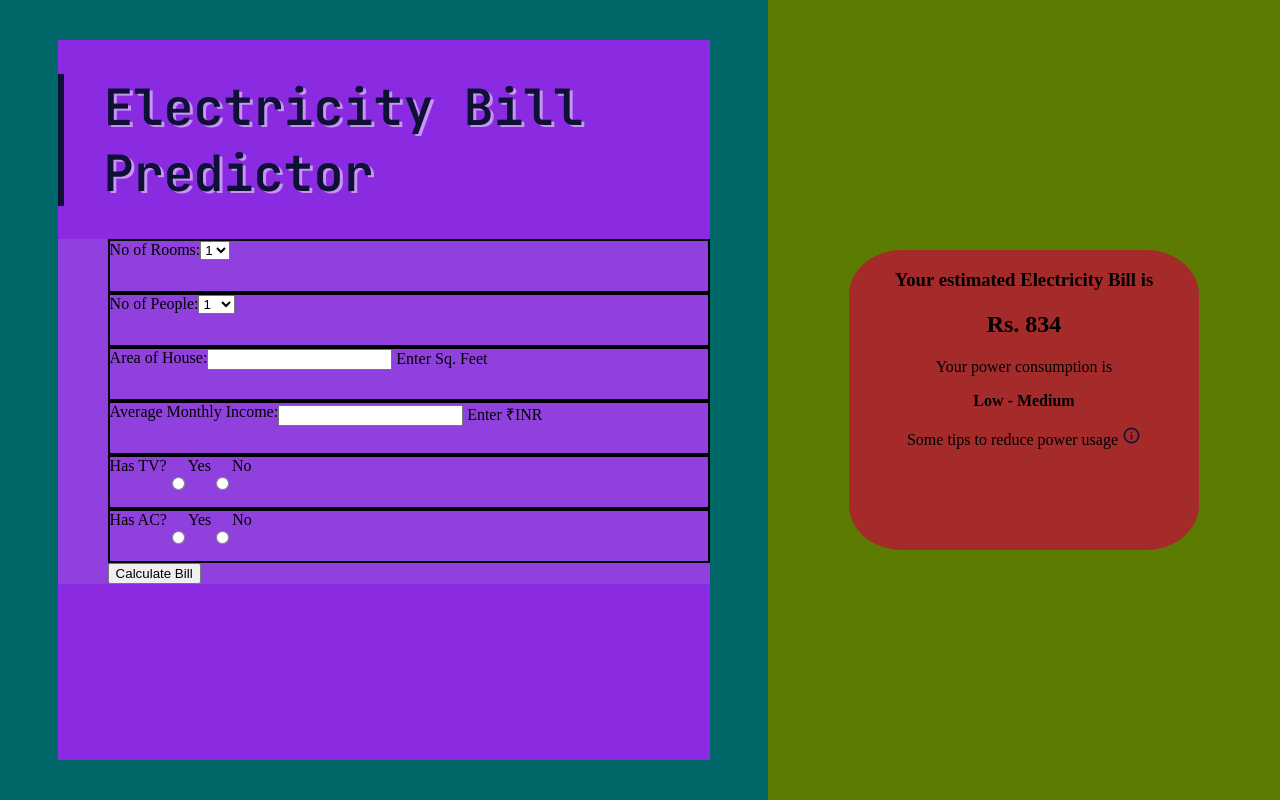
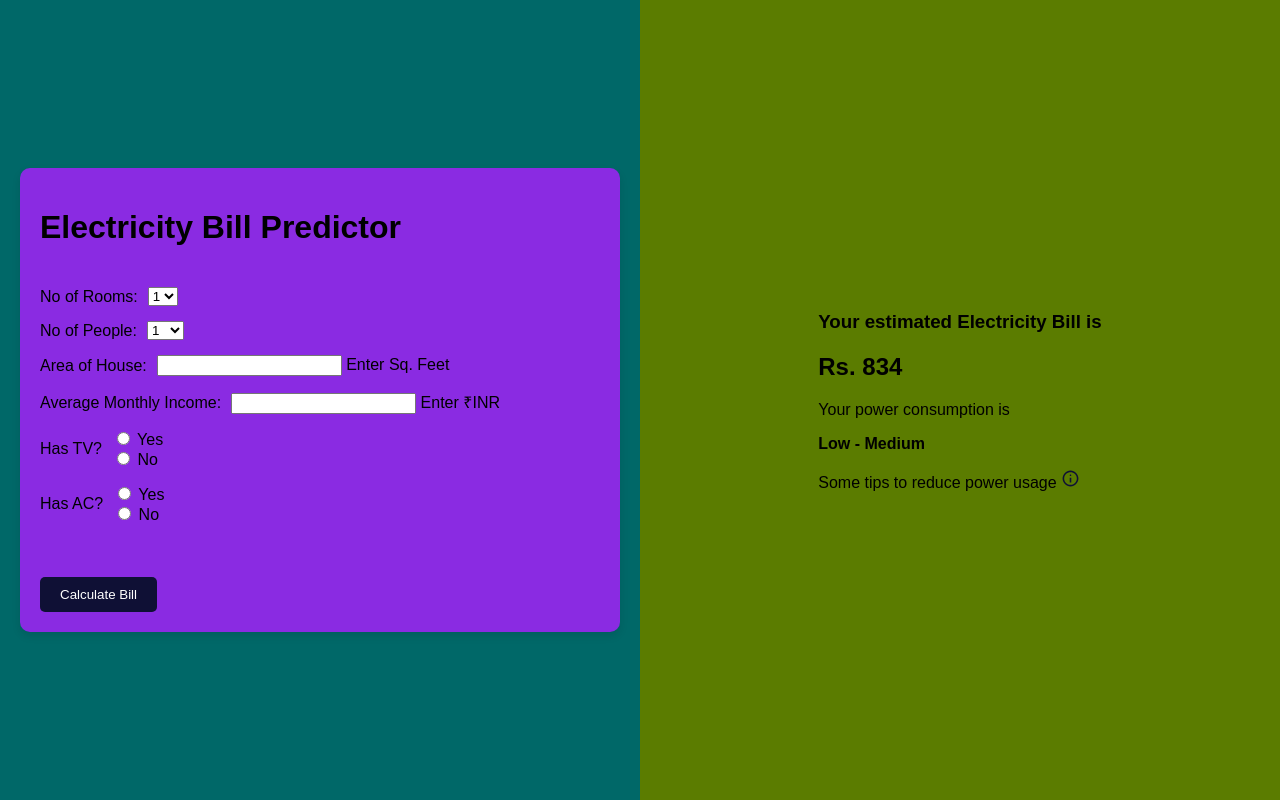
Before and after one commit to sai-vatturi/Electricity-Bill-Predictor, a plain HTML site: page index2.html in a window 1280 px wide. Drawn offline with Linux system fonts and the light colour scheme.

Commit message:
update background

```diff
--- a/assets/styles/inputs.css
+++ b/assets/styles/inputs.css
@@ -81,7 +81,6 @@ input[type=number]::-webkit-inner-spin-button {
 }
 
 .input-container .radio-btns input[type="radio"][value="no"]:checked + label:before {
-
     color: #11235A;
     content: "\2716";
 }
--- a/index2.html
+++ b/index2.html
@@ -3,74 +3,8 @@
 <head>
     <meta charset="UTF-8">
     <meta name="viewport" content="width=device-width, initial-scale=1.0">
-    <title>Cleaner Bill</title>
-    <style>
-        @import url('https://fonts.googleapis.com/css2?family=JetBrains+Mono:wght@100;400;600&family=Poppins:wght@100;400&display=swap');
-        body{
-            margin: 0;
-            padding: 0;
-        }
-        .main-container{
-            background-color: rgb(0, 104, 104);
-            height: 100vh;
-            width: 100%;
-            position: fixed;
-            display: flex;
-            flex-direction: row;
-        }
-        .left-container{
-            width: 60vw;
-            height: 100vh;
-            display: flex;
-            justify-content: center;
-            align-items: center;
-        }
-        .right-container{
-            display: flex;
-            justify-content: center;
-            align-items: center;
-            width: 40vw;
-            height: 100vh;
-            background-color: rgb(91, 124, 0);
-
-        }
-        .mini-container{
-            width: 85%;
-            height: 90vh;
-            background-color: blueviolet;
-            display: flex;
-            flex-direction: column;
-        }
-        .right-div{
-            width: 350px;
-            height: 300px;
-            border-radius: 15%;
-            background-color: brown;
-            text-align: center;
-        }
-        .heading h1{
-            font-family: 'JetBrains Mono', monospace;
-            color: #0F1035;
-            text-shadow: 3px 2px 0px rgba(255, 255, 255, 0.5);
-            font-size: 50px;
-            padding-left: 40px;
-            border-left: #0F1035 solid 6px;
-
-        }
-        .input-form{
-            background-color: rgba(176, 190, 185, 0.143);
-            padding-left: 50px;
-        }
-        .input-container{
-            border: 2px solid black;
-            height: 50px;
-            display: flex;
-        }
-        .input-container .radio-btns{
-            display: flex;
-        }
-
-    </style>
+    <title>Electricity Bill Clean Wireframe</title>
+    <link rel="stylesheet" href="./styles2.css">
 </head>
 <body>
     <div class="main-container">
@@ -79,6 +13,7 @@
                 <div class="heading">
                     <h1>Electricity Bill Predictor</h1>
                 </div>
+
                 <div class="input-form">
                     <form action="/submit" class="ins">
                         <!-- No of Rooms -->
@@ -180,9 +115,14 @@
                                 <label for="ac-no">No</label><br>
                             </div>
                         </div>
+                        <br>
                         <button class="btn">Calculate Bill</button>
                     </form>
                 </div>
+
+
+
+
             </div>
         </div>
 
```
